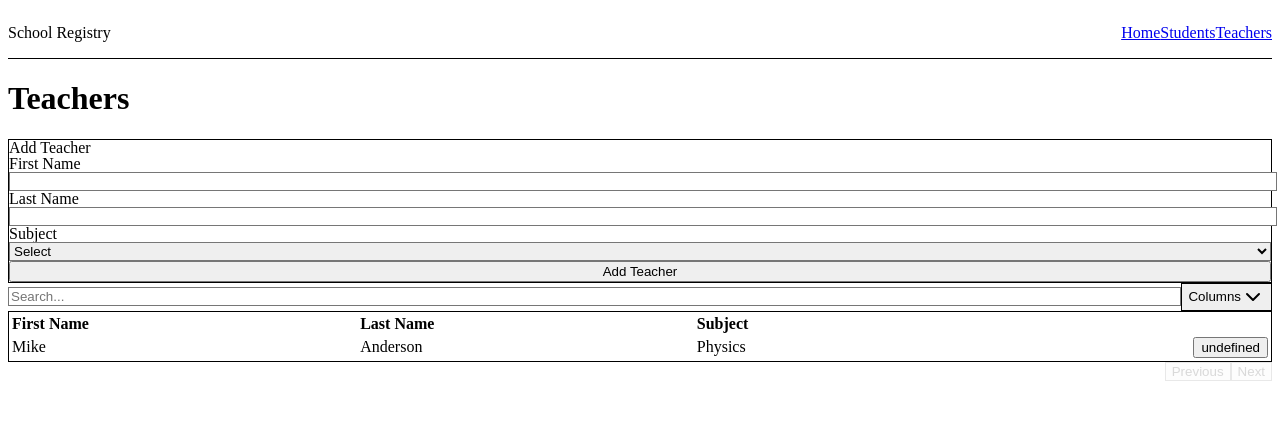
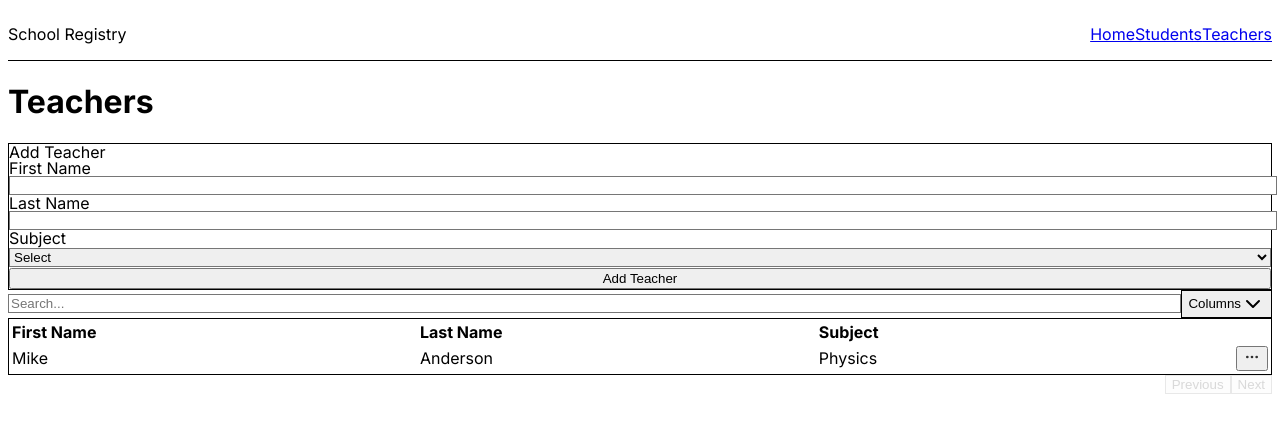
Before and after one commit to SaeedPro2020/tinental-assessment, a SvelteKit app: page /teachers in a window 1280 px wide. Shown: the top 432 px of the page. Built offline with nearby package versions, Linux system fonts and the light colour scheme.

Commit message:
Add style for pages

```diff
--- a/src/app.css
+++ b/src/app.css
@@ -1,3 +1,26 @@
+:root{
+	--border: 214 18% 94%;
+	--input: 220 14% 96%;
+	--ring: 215 20% 65%;
+	--background: 0 0% 100%;
+	--foreground: 222 47% 11%;
+	--primary: 222 47% 11%;
+	--primary-foreground: 0 0% 100%;
+	--secondary: 210 40% 96%;
+	--secondary-foreground: 220 13% 18%;
+	--destructive: 0 84% 60%;
+	--muted: 210 16% 82%;
+	--accent: 240 14% 96%;
+	--radius: 0.5rem;
+}
+
+/* Smooth fonts and default base sizing like shadcn */
+html {
+	-webkit-font-smoothing: antialiased;
+	-moz-osx-font-smoothing: grayscale;
+	font-family: Inter, ui-sans-serif, system-ui, -apple-system, "Segoe UI", Roboto, "Helvetica Neue", Arial;
+}
+
 @tailwind base;
 @tailwind components;
 @tailwind utilities;
--- a/src/app.html
+++ b/src/app.html
@@ -3,6 +3,10 @@
 	<head>
 		<meta charset="utf-8" />
 		<meta name="viewport" content="width=device-width, initial-scale=1" />
+		<!-- Inter font used by shadcn components -->
+		<link rel="preconnect" href="https://fonts.googleapis.com">
+		<link rel="preconnect" href="https://fonts.gstatic.com" crossorigin>
+		<link href="https://fonts.googleapis.com/css2?family=Inter:wght@100;200;300;400;500;600;700;800;900&display=swap" rel="stylesheet">
 		%sveltekit.head%
 	</head>
 	<body data-sveltekit-preload-data="hover">
--- a/src/lib/components/tables/StudentsTable.svelte
+++ b/src/lib/components/tables/StudentsTable.svelte
@@ -1,15 +1,17 @@
 <script lang="ts">
   import type { Student } from "$lib/types/student";
   import DataTable from "$lib/components/data-table/DataTable.svelte";
-  import EllipsisIcon from "@lucide/svelte/icons/ellipsis";
-
   export let students: Student[] = [];
 
   // Return inline HTML for action menu
     function rowActions(student: Student) {
     return `
         <button class="p-2 rounded hover:bg-gray-100 float-right">
-        ${EllipsisIcon.svg}
+        <svg width="16" height="16" viewBox="0 0 24 24" fill="currentColor" class="opacity-80">
+          <circle cx="5" cy="12" r="2"></circle>
+          <circle cx="12" cy="12" r="2"></circle>
+          <circle cx="19" cy="12" r="2"></circle>
+        </svg>
         </button>
     `;
     }
@@ -23,4 +25,6 @@
   ];
 </script>
 
-<DataTable data={students} {columns} {rowActions} />
+<div {...$$restProps}>
+  <DataTable data={students} {columns} {rowActions} />
+</div>
--- a/src/lib/components/tables/TeachersTable.svelte
+++ b/src/lib/components/tables/TeachersTable.svelte
@@ -1,14 +1,16 @@
 <script lang="ts">
   import type { Teacher } from "$lib/types/teacher";
   import DataTable from "$lib/components/data-table/DataTable.svelte";
-  import EllipsisIcon from "@lucide/svelte/icons/ellipsis";
-
   export let teachers: Teacher[] = [];
 
     function rowActions(teacher: Teacher) {
     return `
         <button class="p-2 rounded hover:bg-gray-100 float-right">
-        ${EllipsisIcon.svg}
+        <svg width="16" height="16" viewBox="0 0 24 24" fill="currentColor" class="opacity-80">
+          <circle cx="5" cy="12" r="2"></circle>
+          <circle cx="12" cy="12" r="2"></circle>
+          <circle cx="19" cy="12" r="2"></circle>
+        </svg>
         </button>
     `;
     }
@@ -21,4 +23,6 @@
   ];
 </script>
 
-<DataTable data={teachers} {columns} {rowActions} />
+<div {...$$restProps}>
+  <DataTable data={teachers} {columns} {rowActions} />
+</div>
--- a/src/lib/components/ui/button/button.svelte
+++ b/src/lib/components/ui/button/button.svelte
@@ -73,8 +73,8 @@
 		bind:this={ref}
 		data-slot="button"
 		class={cn(buttonVariants({ variant, size }), className)}
-		{type}
-		{disabled}
+	type={type}
+	disabled={disabled}
 		{...restProps}
 	>
 		{@render children?.()}
--- /dev/null
+++ b/src/lib/components/ui/data-table/data-table-actions.svelte
@@ -0,0 +1,12 @@
+<script lang="ts">
+  // Intentionally minimal actions button. No props required currently.
+</script>
+
+<button class="p-2 rounded hover:bg-accent/50 float-right">
+  <!-- simple three-dot indicator -->
+  <svg width="16" height="16" viewBox="0 0 24 24" fill="currentColor" class="opacity-80">
+    <circle cx="5" cy="12" r="2"></circle>
+    <circle cx="12" cy="12" r="2"></circle>
+    <circle cx="19" cy="12" r="2"></circle>
+  </svg>
+</button>
--- /dev/null
+++ b/src/lib/components/ui/data-table/data-table-checkbox.svelte
@@ -0,0 +1,23 @@
+<script lang="ts">
+  export let checked: boolean = false;
+  export let indeterminate: boolean = false;
+  export let ariaLabel: string = "checkbox";
+  export let onCheckedChange: (v: boolean) => void = () => {};
+
+  let ref: HTMLInputElement | null = null;
+  $: if (ref) ref.indeterminate = indeterminate;
+
+  function handleChange(e: Event) {
+    const target = e.currentTarget as HTMLInputElement;
+    onCheckedChange && onCheckedChange(!!target.checked);
+  }
+</script>
+
+<input
+  bind:this={ref}
+  type="checkbox"
+  class="h-4 w-4 rounded border border-input bg-background text-primary focus-visible:ring-ring"
+  {ariaLabel}
+  checked={checked}
+  on:change={handleChange}
+/>
--- a/src/lib/components/ui/data-table/index.ts
+++ b/src/lib/components/ui/data-table/index.ts
@@ -1,3 +1,5 @@
 export { default as FlexRender } from "./flex-render.svelte";
-export { renderComponent, renderSnippet } from "./render-helpers.js";
-export { createSvelteTable } from "./data-table.svelte.js";
+export { renderComponent, renderSnippet } from "./render-helpers";
+export { createSvelteTable } from "./data-table.svelte";
+export { default as DataTableCheckbox } from "./data-table-checkbox.svelte";
+export { default as DataTableActions } from "./data-table-actions.svelte";
--- a/src/lib/components/ui/input/input.svelte
+++ b/src/lib/components/ui/input/input.svelte
@@ -45,7 +45,7 @@
 			"aria-invalid:ring-destructive/20 dark:aria-invalid:ring-destructive/40 aria-invalid:border-destructive",
 			className
 		)}
-		{type}
+		type={type}
 		bind:value
 		{...restProps}
 	/>
--- a/src/routes/students/+page.svelte
+++ b/src/routes/students/+page.svelte
@@ -18,8 +18,10 @@
 
 <h1 class="text-2xl font-bold mb-6">Students</h1>
 
-<AddStudentForm on:created={handleCreated} />
+<div class="mb-16">
+  <AddStudentForm on:created={handleCreated} />
+</div>
 
 {#key students.length}
-  <StudentsTable students={students} />
+  <StudentsTable students={students} class="mt-16" />
 {/key}
--- a/src/routes/teachers/+page.svelte
+++ b/src/routes/teachers/+page.svelte
@@ -15,8 +15,10 @@
 
 <h1 class="text-2xl font-bold mb-6">Teachers</h1>
 
-<AddTeacherForm on:created={handleCreated} />
+<div class="mb-16">
+  <AddTeacherForm on:created={handleCreated} />
+</div>
 
 {#key teachers.length}
-  <TeachersTable teachers={teachers} />
+  <TeachersTable teachers={teachers} class="mt-16" />
 {/key}
--- /dev/null
+++ b/tailwind.config.cjs
@@ -0,0 +1,42 @@
+/** @type {import('tailwindcss').Config} */
+module.exports = {
+  content: [
+    './src/**/*.{html,js,svelte,ts}',
+    './components.json'
+  ],
+  darkMode: ['class', '[data-theme="dark"]'],
+  theme: {
+    container: {
+      center: true,
+      padding: '1rem',
+      screens: {
+        '2xl': '1400px'
+      }
+    },
+    extend: {
+      borderRadius: {
+        lg: 'var(--radius)',
+        md: 'calc(var(--radius) - 2px)'
+      },
+      colors: {
+        border: 'hsl(var(--border))',
+        input: 'hsl(var(--input))',
+        ring: 'hsl(var(--ring))',
+        background: 'hsl(var(--background))',
+        foreground: 'hsl(var(--foreground))',
+        primary: {
+          DEFAULT: 'hsl(var(--primary))',
+          foreground: 'hsl(var(--primary-foreground))'
+        },
+        secondary: {
+          DEFAULT: 'hsl(var(--secondary))',
+          foreground: 'hsl(var(--secondary-foreground))'
+        },
+        destructive: 'hsl(var(--destructive))',
+        muted: 'hsl(var(--muted))',
+        accent: 'hsl(var(--accent))'
+      }
+    }
+  },
+  plugins: [require('@tailwindcss/forms')]
+};
```
